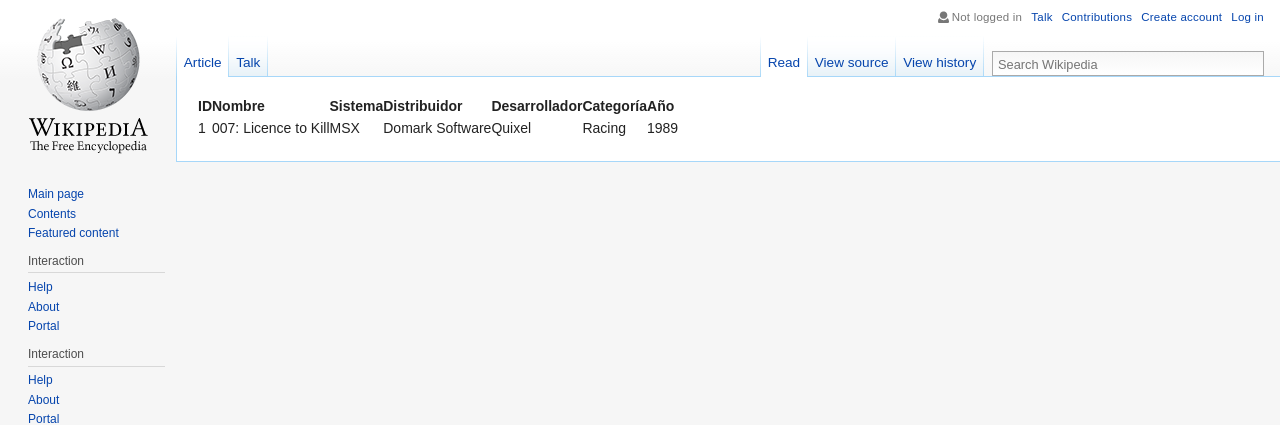
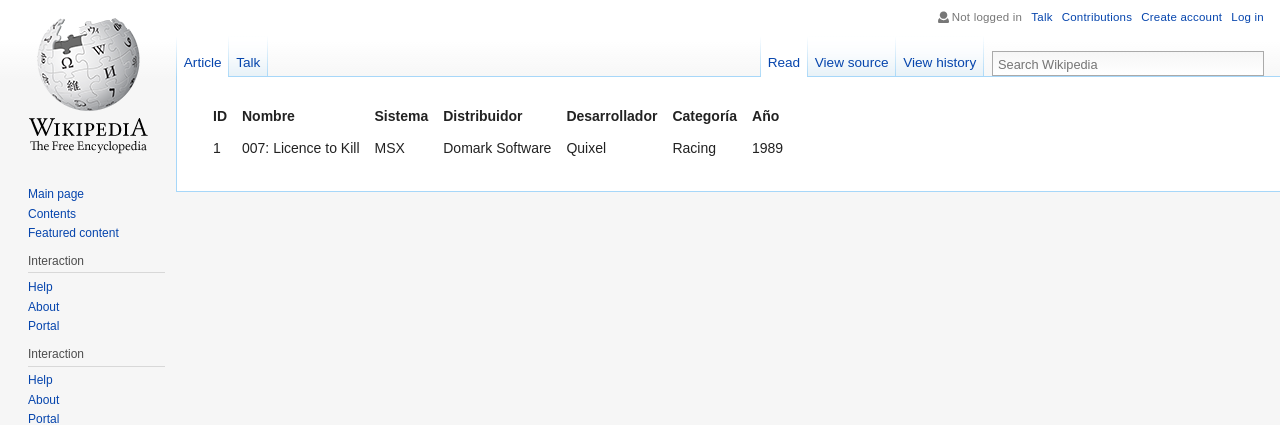
Before and after one commit to megandil/TareaMSX, a Flask app: page /juegos/1 in a window 1280 px wide. Shown: the top 425 px of the page. Run offline with Flask 2, Linux system fonts and the light colour scheme.

Commit message:
Modificacioń para separación de tablas en CSS

```diff
--- a/static/styles/style.css
+++ b/static/styles/style.css
@@ -611,3 +611,7 @@ span.user {
 		display: none;
 	}
 }
+table{
+	border-collapse: separate;
+	border-spacing: 15px 10px;
+  }
```
